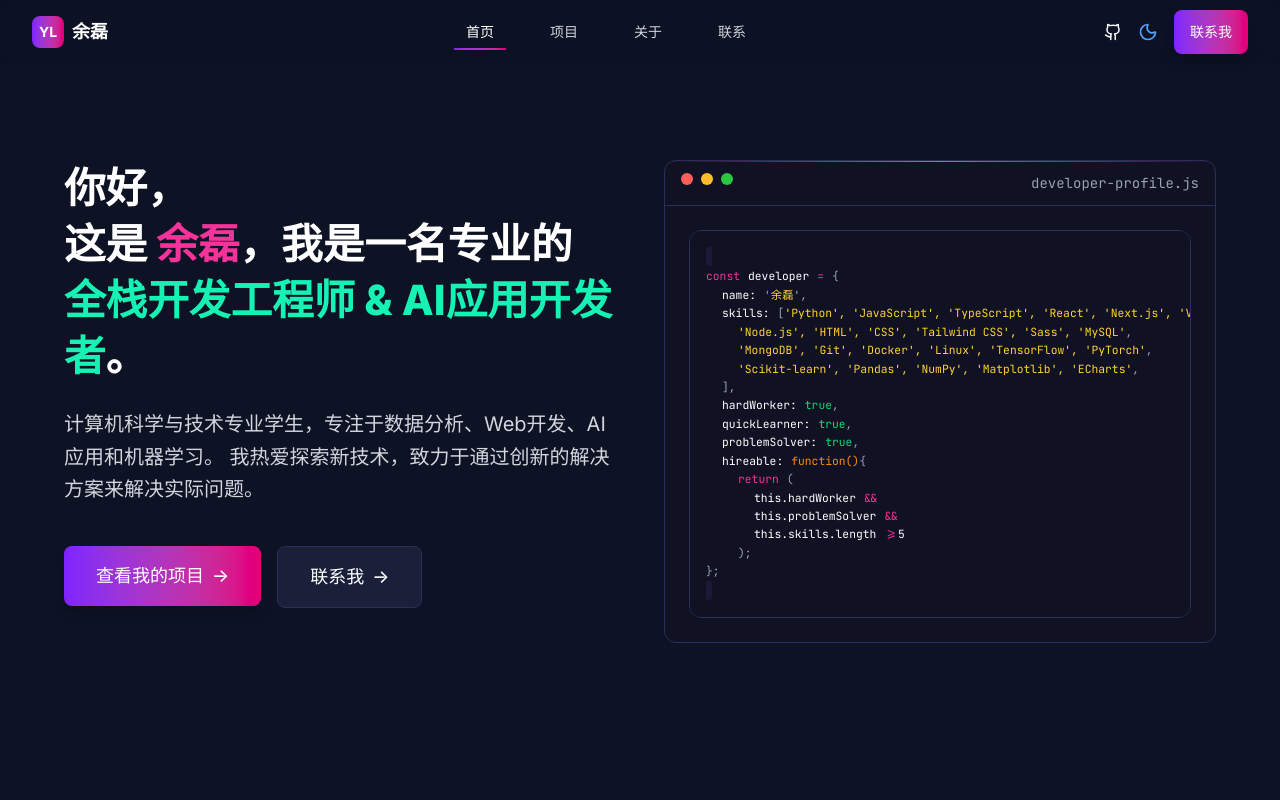
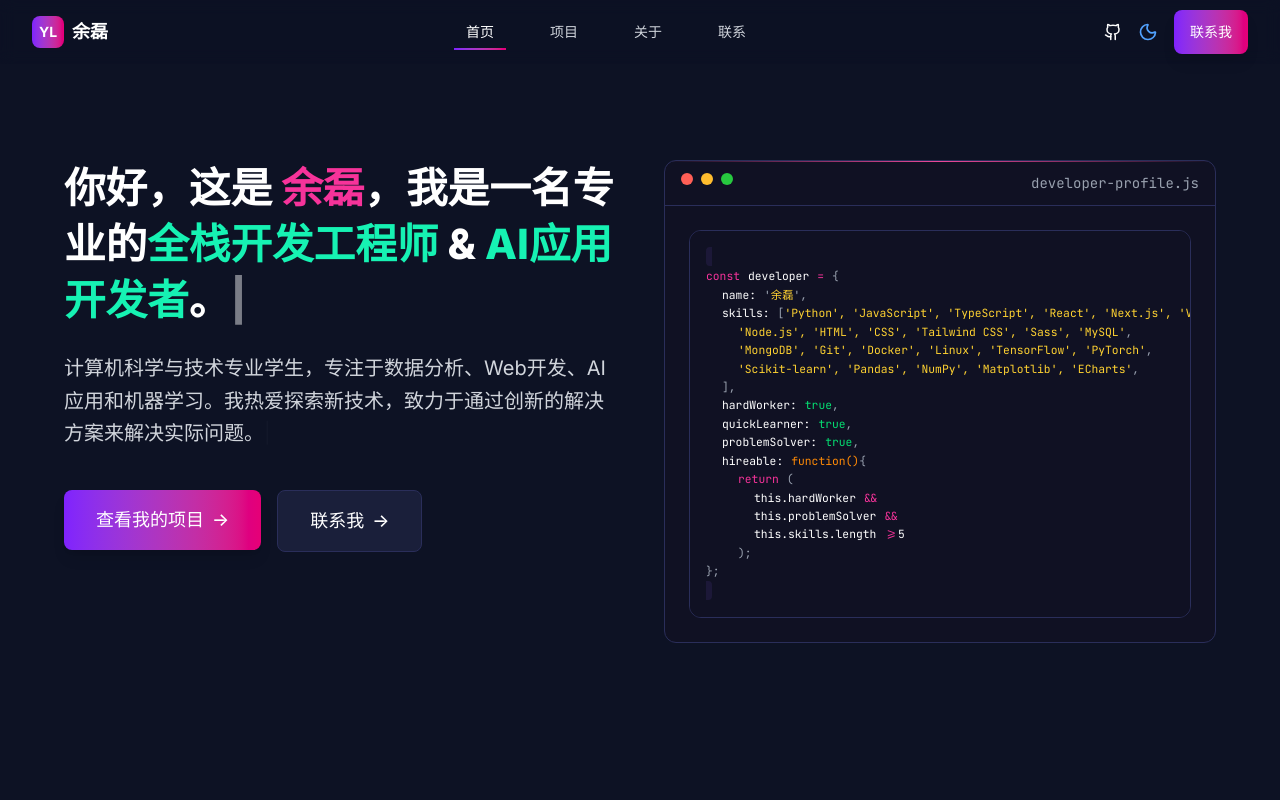
Before and after one commit to Frisk239/new-self-promotion, a Next.js app: page / in a window 1280 px wide. Shown: the top 800 px of the page. Built offline with nearby package versions, Linux system fonts and the light colour scheme.

Commit message:
添加了打字机动画

```diff
--- a/app/about/page.tsx
+++ b/app/about/page.tsx
@@ -3,6 +3,7 @@ import Footer from '@/components/layout/Footer';
 import TerminalCard from '@/components/ui/TerminalCard';
 import GlowCard from '@/components/ui/GlowCard';
 import ProfileImage from '@/components/ui/ProfileImage';
+import { TypewriterText } from '@/components/ui/TypewriterText';
 import { personalInfo } from '@/data/constants';
 
 export default function About() {
@@ -34,14 +35,20 @@ export default function About() {
                 </p>
 
                 <div className="text-gray-300 space-y-4 text-lg leading-relaxed">
-                  <p>
-                    作为计算机科学与技术专业的学生，我对技术充满热情，特别是在全栈开发、数据分析和AI应用领域。
-                    我相信技术的力量可以改变世界，致力于通过创新的技术解决方案来解决实际问题。
-                  </p>
-                  <p>
-                    在学习过程中，我不仅掌握了扎实的理论基础，更通过实际项目积累了丰富的开发经验。
-                    从数据分析到Web应用开发，从机器学习模型应用到AI Agent智能体搭建，我不断挑战自己，拓展技术边界。
-                  </p>
+                  <TypewriterText
+                    className="text-lg leading-relaxed"
+                    text="作为计算机科学与技术专业的学生，我对技术充满热情，特别是在全栈开发、数据分析和AI应用领域。我相信技术的力量可以改变世界，致力于通过创新的技术解决方案来解决实际问题。"
+                    delay={800}
+                    charDelay={0.03}
+                    showCursor={true}
+                  />
+                  <TypewriterText
+                    className="text-lg leading-relaxed"
+                    text="在学习过程中，我不仅掌握了扎实的理论基础，更通过实际项目积累了丰富的开发经验。从数据分析到Web应用开发，从机器学习模型应用到AI Agent智能体搭建，我不断挑战自己，拓展技术边界。"
+                    delay={6500}
+                    charDelay={0.03}
+                    showCursor={true}
+                  />
                 </div>
 
                 {/* 核心技能 */}
--- a/app/page.tsx
+++ b/app/page.tsx
@@ -4,6 +4,7 @@ import GlowCard from '@/components/ui/GlowCard';
 import TerminalCard from '@/components/ui/TerminalCard';
 import Button from '@/components/ui/Button';
 import CodeShowcase from '@/components/ui/CodeShowcase';
+import { TypewriterText } from '@/components/ui/TypewriterText';
 import Skills from '@/components/sections/Skills';
 import Projects from '@/components/sections/Projects';
 import Link from 'next/link';
@@ -21,19 +22,26 @@ export default function Home() {
               {/* 左侧：欢迎文字 */}
               <div className="order-2 lg:order-1 flex flex-col items-start justify-center space-y-6">
                 <h1 className="text-3xl font-bold leading-10 text-white md:font-extrabold lg:text-[2.6rem] lg:leading-[3.5rem]">
-                  你好，<br />
-                  这是{' '}
-                  <span className="text-pink-500">余磊</span>
-                  {`，我是一名专业的`}
-                  <br />
-                  <span className="text-[#16f2b3]">全栈开发工程师 & AI应用开发者</span>
-                  {'。'}
+                  <TypewriterText
+                    text="你好，这是 余磊，我是一名专业的全栈开发工程师 & AI应用开发者。"
+                    delay={500}
+                    charDelay={0.06}
+                    showCursor={true}
+                    customHighlights={[
+                      { word: '余磊', color: 'text-pink-500' },
+                      { word: '全栈开发工程师', color: 'text-[#16f2b3]' },
+                      { word: 'AI应用开发者', color: 'text-[#16f2b3]' }
+                    ]}
+                  />
                 </h1>
 
-                <p className="text-lg text-gray-300 lg:text-xl leading-relaxed">
-                  计算机科学与技术专业学生，专注于数据分析、Web开发、AI应用和机器学习。
-                  我热爱探索新技术，致力于通过创新的解决方案来解决实际问题。
-                </p>
+                <TypewriterText
+                  className="text-lg text-gray-300 lg:text-xl leading-relaxed"
+                  text="计算机科学与技术专业学生，专注于数据分析、Web开发、AI应用和机器学习。我热爱探索新技术，致力于通过创新的解决方案来解决实际问题。"
+                  delay={3500}
+                  charDelay={0.03}
+                  showCursor={true}
+                />
 
                 <div className="flex flex-col sm:flex-row gap-4 pt-4">
                   <Link href="/projects">
--- /dev/null
+++ b/components/ui/TypewriterText.tsx
@@ -0,0 +1,167 @@
+'use client';
+
+import { motion, AnimatePresence } from 'framer-motion';
+import React, { useState, useEffect } from 'react';
+
+interface TypewriterTextProps {
+  text?: string;
+  className?: string;
+  delay?: number;
+  charDelay?: number;
+  showCursor?: boolean;
+  highlightWords?: string[];
+  highlightColor?: string;
+  customHighlights?: { word: string; color: string }[];
+  children?: React.ReactNode;
+}
+
+export const TypewriterText: React.FC<TypewriterTextProps> = ({
+  text,
+  children,
+  className = '',
+  delay = 0,
+  charDelay = 0.05,
+  showCursor = true,
+  highlightWords = [],
+  highlightColor = 'text-pink-500',
+  customHighlights = []
+}) => {
+  const [isVisible, setIsVisible] = useState(false);
+  const [displayText, setDisplayText] = useState('');
+
+  useEffect(() => {
+    const timer = setTimeout(() => {
+      setIsVisible(true);
+    }, delay);
+
+    return () => clearTimeout(timer);
+  }, [delay]);
+
+  const content = text || (children ? children.toString() : '');
+
+  useEffect(() => {
+    if (!isVisible || !content) return;
+
+    let currentIndex = 0;
+    const interval = setInterval(() => {
+      if (currentIndex <= content.length) {
+        setDisplayText(content.slice(0, currentIndex));
+        currentIndex++;
+      } else {
+        clearInterval(interval);
+      }
+    }, charDelay * 1000);
+
+    return () => clearInterval(interval);
+  }, [isVisible, content, charDelay]);
+
+  const shouldHighlight = (char: string, index: number) => {
+    const remainingText = content.slice(index);
+    return highlightWords.some(highlightWord =>
+      remainingText.startsWith(highlightWord) && char === highlightWord[0]
+    );
+  };
+
+  const getHighlightColor = (word: string) => {
+    // 首先检查自定义高亮
+    for (const customHighlight of customHighlights) {
+      if (word.includes(customHighlight.word)) {
+        return customHighlight.color;
+      }
+    }
+
+    // 然后检查默认高亮
+    for (const highlightWord of highlightWords) {
+      if (word.includes(highlightWord)) {
+        return highlightColor;
+      }
+    }
+
+    return null;
+  };
+
+  const renderHighlightedText = (text: string) => {
+    const elements = [];
+    let currentIndex = 0;
+
+    while (currentIndex < text.length) {
+      const char = text[currentIndex];
+
+      // 处理换行符
+      if (char === '\n') {
+        elements.push(<br key={`br-${currentIndex}`} />);
+        currentIndex++;
+        continue;
+      }
+
+      let highlighted = false;
+      let highlightLength = 0;
+      let highlightClassName = null;
+
+      // 检查自定义高亮
+      for (const customHighlight of customHighlights) {
+        if (text.slice(currentIndex).startsWith(customHighlight.word)) {
+          highlighted = true;
+          highlightLength = customHighlight.word.length;
+          highlightClassName = customHighlight.color;
+          break;
+        }
+      }
+
+      // 检查默认高亮
+      if (!highlighted) {
+        for (const word of highlightWords) {
+          if (text.slice(currentIndex).startsWith(word)) {
+            highlighted = true;
+            highlightLength = word.length;
+            highlightClassName = highlightColor;
+            break;
+          }
+        }
+      }
+
+      if (highlighted && highlightClassName) {
+        const highlightedText = text.slice(currentIndex, currentIndex + highlightLength);
+        elements.push(
+          <span key={currentIndex} className={highlightClassName}>
+            {highlightedText}
+          </span>
+        );
+        currentIndex += highlightLength;
+      } else {
+        elements.push(char);
+        currentIndex++;
+      }
+    }
+
+    return elements;
+  };
+
+  return (
+    <div className={className}>
+      {isVisible && (
+        <>
+          {renderHighlightedText(displayText).map((element, index) =>
+            React.isValidElement(element) ?
+              React.cloneElement(element, { key: index }) :
+              <span key={index}>{element}</span>
+          )}
+          {showCursor && (
+            <motion.span
+              initial={{ opacity: 1 }}
+              animate={{ opacity: [1, 0, 1] }}
+              transition={{
+                duration: 0.8,
+                repeat: Infinity,
+                ease: "linear"
+              }}
+              className="text-current"
+            >
+              |
+            </motion.span>
+          )}
+        </>
+      )}
+    </div>
+  );
+};
```
Also changed, not shown: 1 other file (tests, documents, lock files or other folders).
